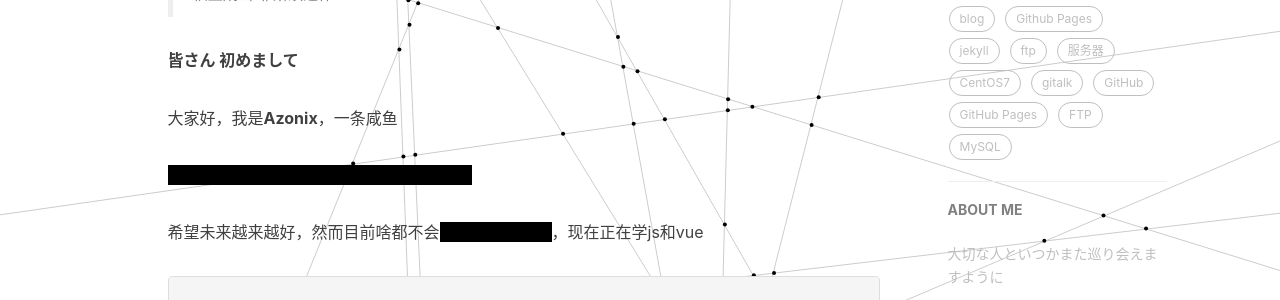
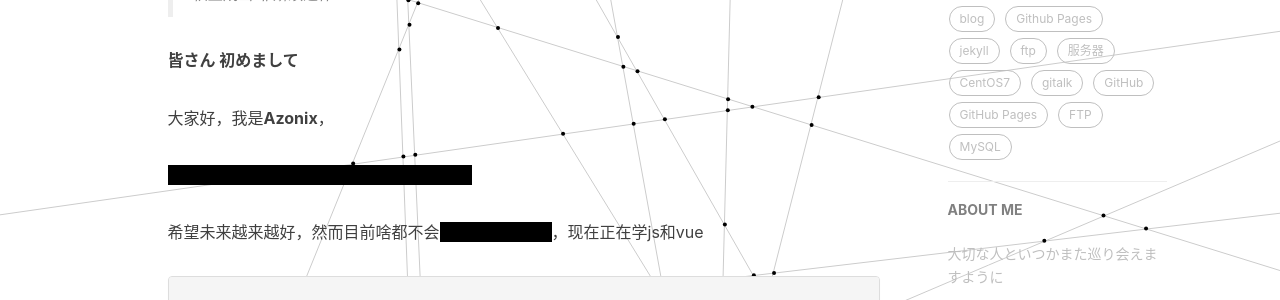
Before and after one commit to 1tonce/1tonce.github.io, a Jekyll site: the page built from about.html, in a window 1280 px wide. Shown: the part 512-812 px from the top of the page. Built offline with Jekyll 4.4.1, drawn with Linux system fonts in a browser that asks for light colours; nearby versions of some CDN libraries; comment, search, counter and statistics services are not loaded.

Commit message:
Update about.html

```diff
--- a/about.html
+++ b/about.html
@@ -20,7 +20,7 @@ header-img: "img/index.png"
 
     <p><strong>皆さん 初めまして</strong></p>
 
-		<p>大家好，我是<strong>Azonix</strong>，一条咸鱼</p>
+		<p>大家好，我是<strong>Azonix</strong>，</p>
 
     <span class="truth">我只想做一条不工作有钱拿的咸鱼，<s>做梦呢</s></span>
 
```
